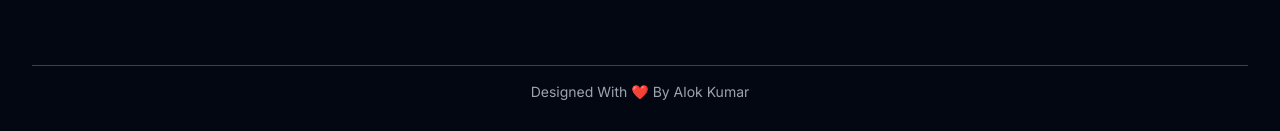
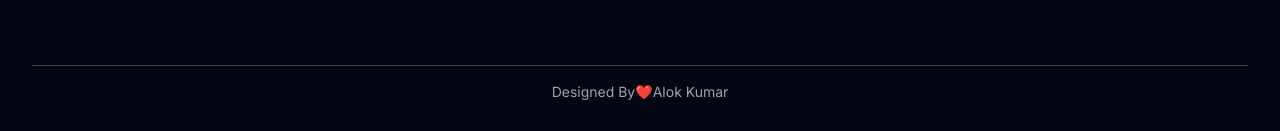
Before and after one commit to Alokkumar0012/My-portfolio, a React (Vite) app: page / in a window 1280 px wide. Shown: the part 4875-5006 px from the top of the page. Built offline with nearby package versions, Linux system fonts and the light colour scheme.

Commit message:
Footer.jsx

```diff
--- a/src/components/Footer.jsx
+++ b/src/components/Footer.jsx
@@ -102,7 +102,7 @@ const Footer = () => {
       </div>
       {/* Designed By text at the very bottom */}
       <div className="border-t border-gray-700 dark:border-gray-300 mt-8 pt-4 text-center text-sm text-gray-400 dark:text-gray-600">
-        Designed With ❤️ By Alok Kumar
+        Designed By❤️Alok Kumar
       </div>
     </footer>
   );
```
